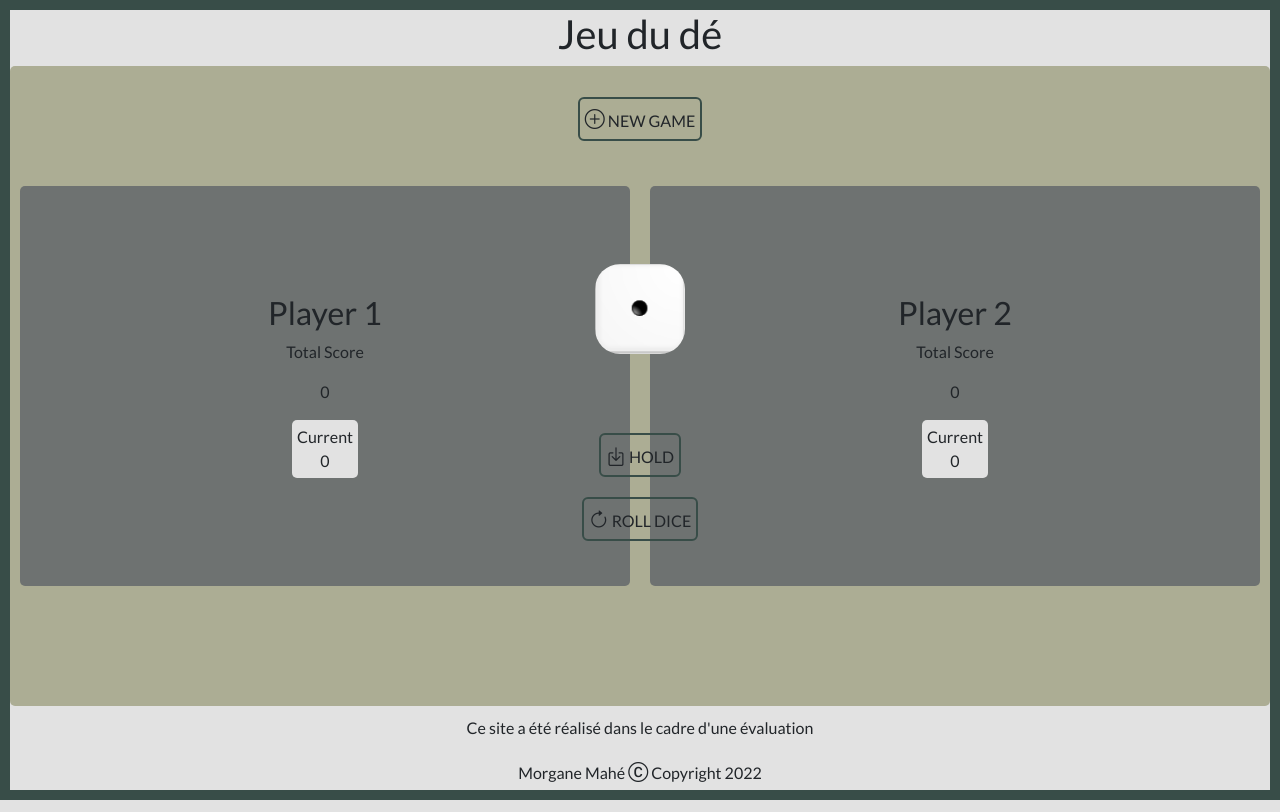
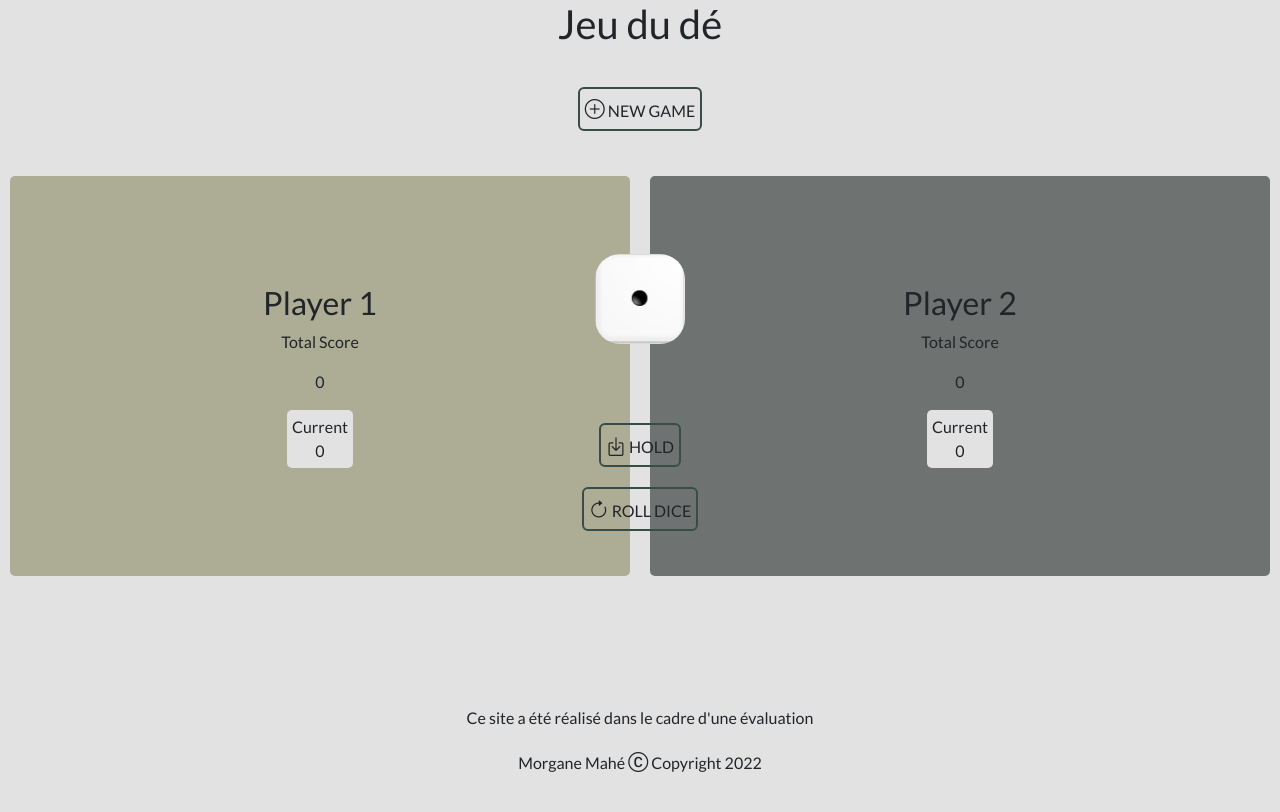
Before and after one commit to Maea-M/evaluationjs, a plain HTML site: page index.html in a window 1280 px wide. Both pictures are taken after a click on the button "HOLD". Drawn offline with nearby package versions, Linux system fonts and the light colour scheme.

Commit message:
add background changement by turn

```diff
--- a/app.js
+++ b/app.js
@@ -46,6 +46,14 @@ function nextPlayer(){
     document.getElementById("current-1").textContent = 0;
     document.querySelector(".player-One-Container").classList.toggle("active");
     document.querySelector(".player-Two-Container").classList.toggle("active");
+
+    if (activePlayer === '0') {
+        document.querySelector(".player-One-Container").style.backgroundColor = "#6E7271";
+        document.querySelector(".player-Two-Container").style.backgroundColor = "#ACAD94";
+    } else{
+        document.querySelector(".player-One-Container").style.backgroundColor = "#ACAD94";
+        document.querySelector(".player-Two-Container").style.backgroundColor = "#6E7271";
+    }
 }
 
 /*2/When we click on the button ROllDice*/
@@ -71,7 +79,7 @@ rollDice.addEventListener('click', ()=>{
     }
 });
 
-    /*3/When we click on the button Hold*/
+/*3/When we click on the button Hold*/
 
 hold.addEventListener('click', () =>{
     if (launchGame) {
--- a/style.css
+++ b/style.css
@@ -9,7 +9,6 @@
 body{
     background-color: #E2E2E2;
     font-family: 'Lato', sans-serif;
-    border : solid 10px #384D48;
     height: 100vh;
 }
 
@@ -21,7 +20,6 @@ body{
 
 /* specific*/
 main {
-    background-color: #ACAD94;
     border-radius: 5px;
     flex-direction: column;
     height: 80vh;
```
